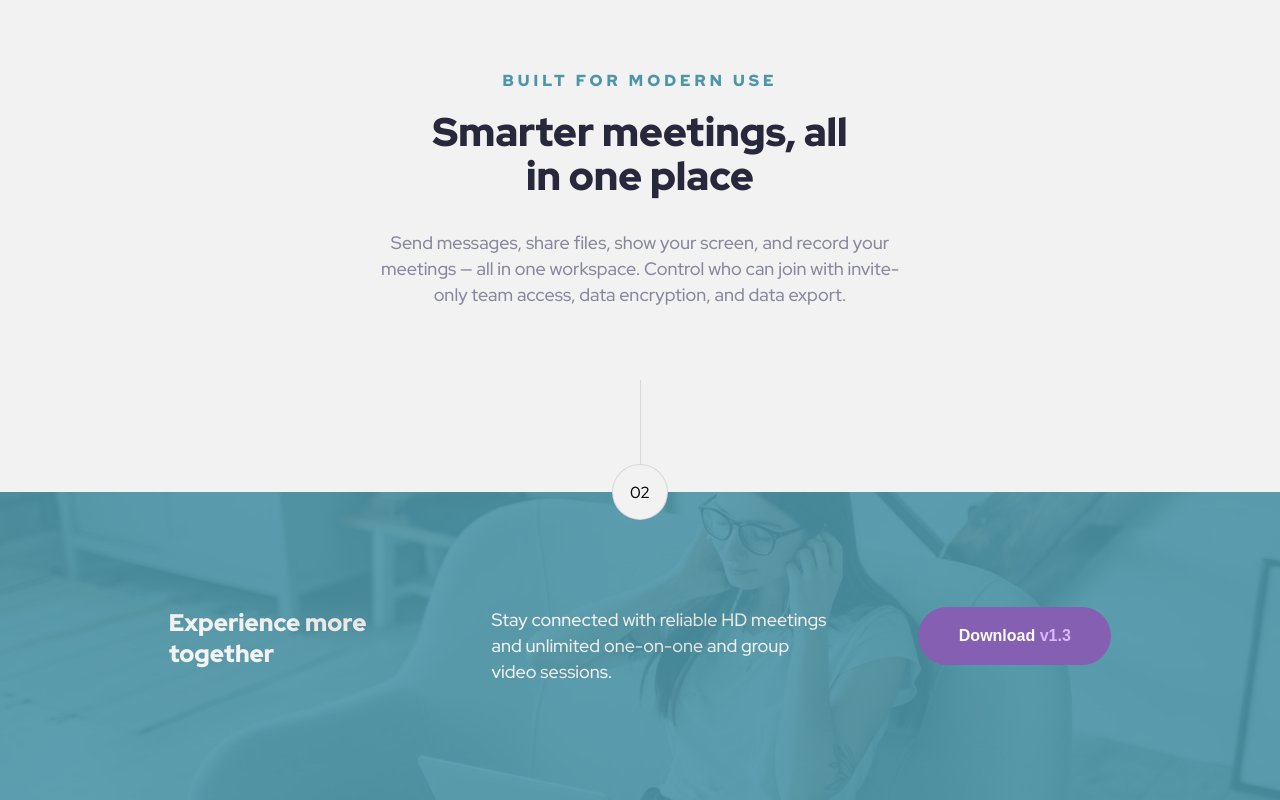
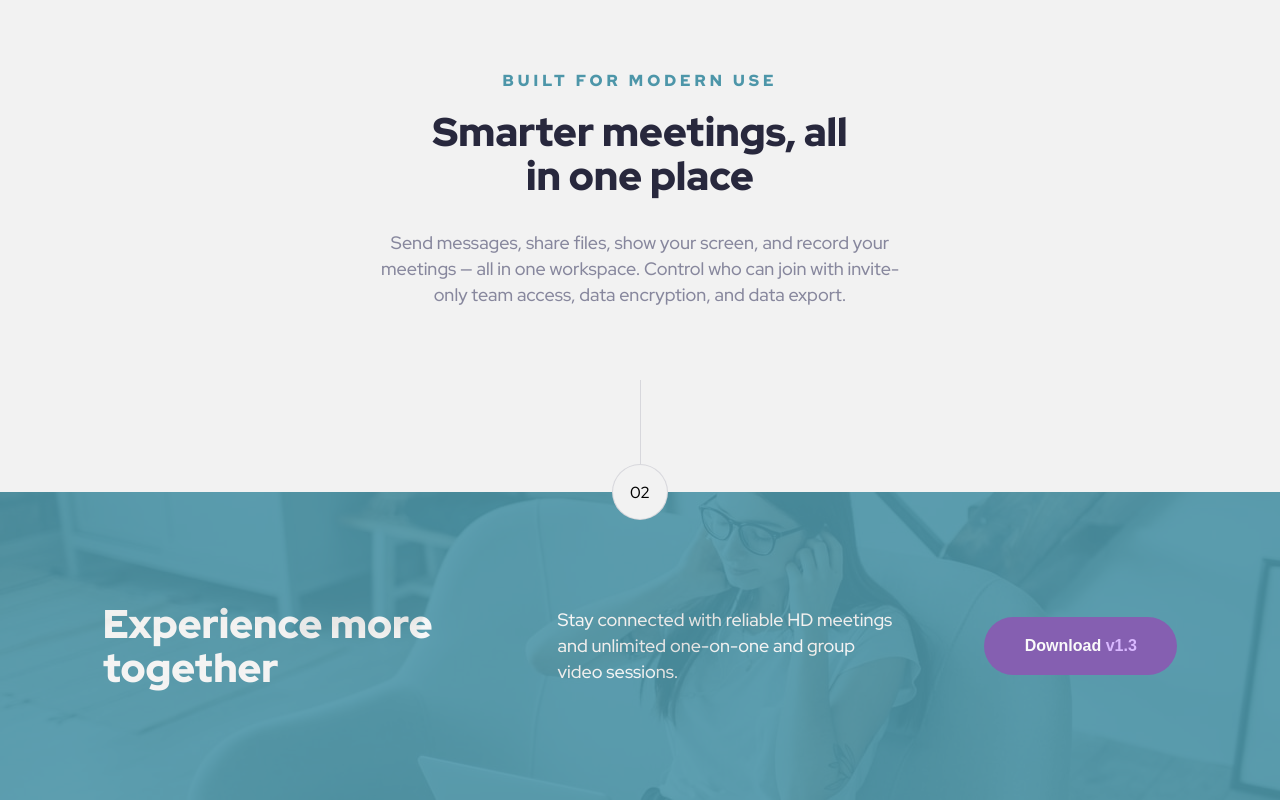
Before and after one commit to NitaLewska/Meet-landing-page, a plain HTML site: page index.html in a window 1280 px wide. Shown: the part 1094-1894 px from the top of the page. Drawn offline with Linux system fonts and the light colour scheme.

Commit message:
footer h2 adjust

```diff
--- a/styles.css
+++ b/styles.css
@@ -169,10 +169,14 @@ button{
     display: flex;
     flex-direction: row;
     margin: 0 auto;
+    align-items: center;
 }
 
 .together_text h2{
     color:var(--light);
+    font-weight: 900;
+    font-size: 40px;
+    line-height: 44px;
 }
 
 .together_text p{
```
